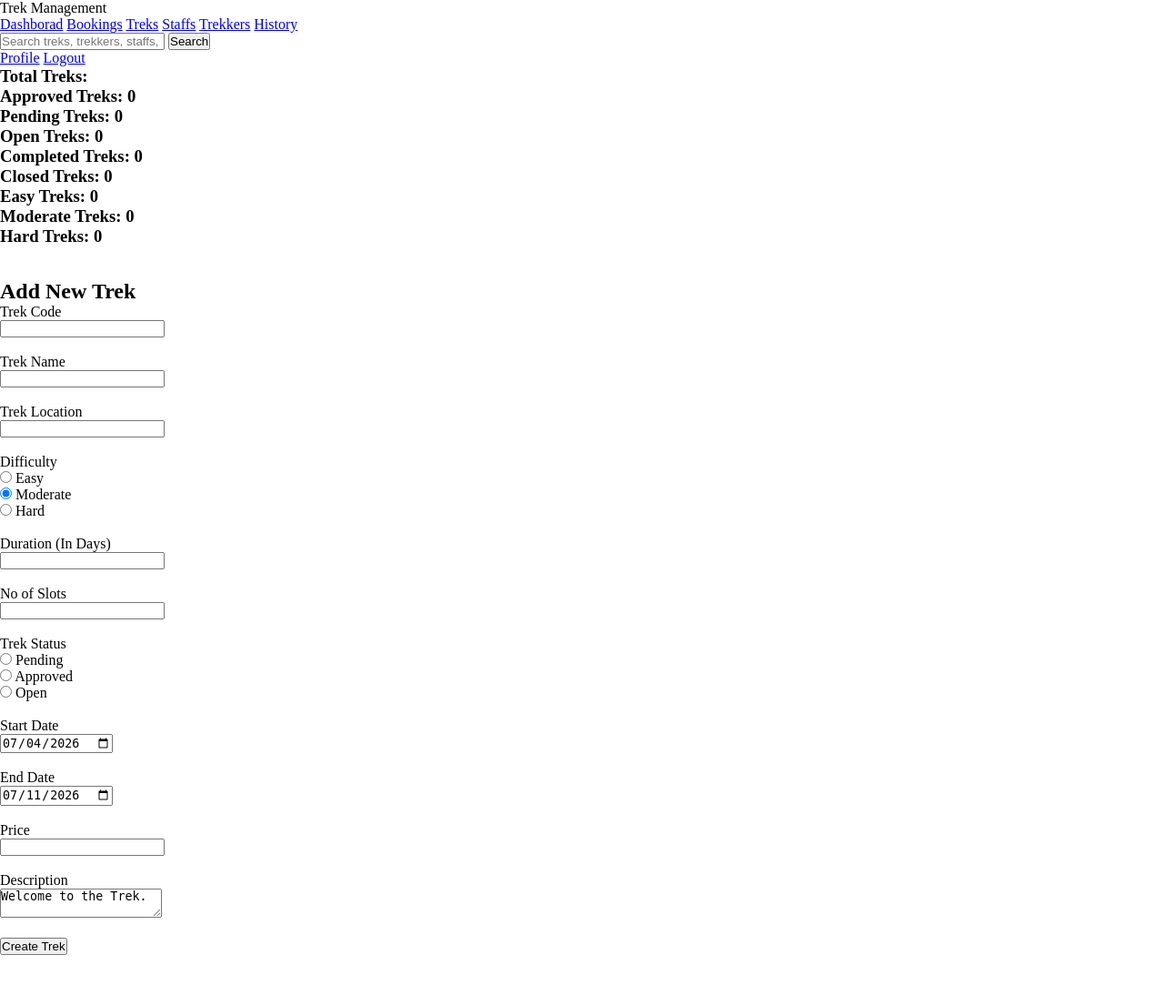
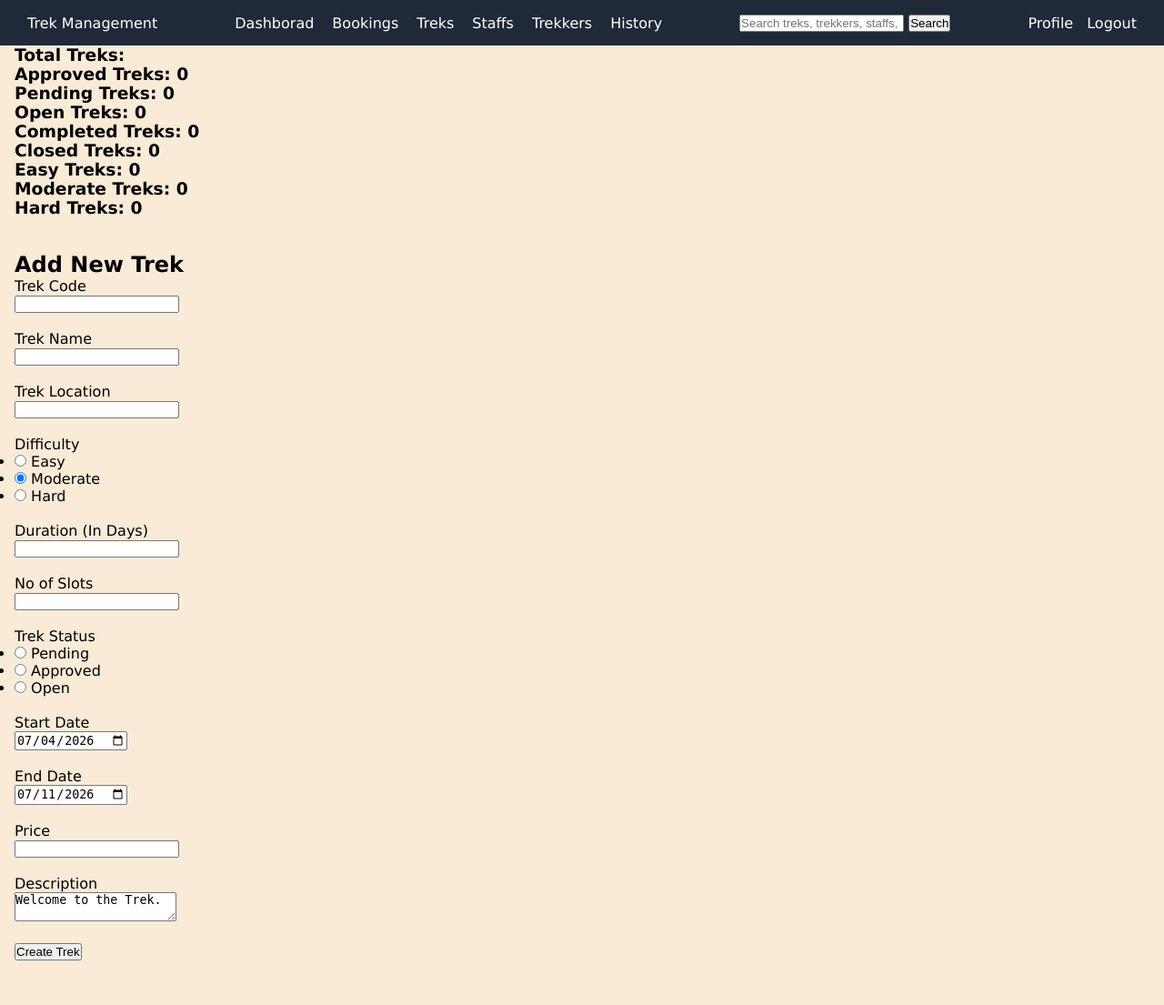
Before and after one commit to yrajnishds/trekking-management-application, a Flask app: page /admin/trek in a window 1280 px wide. Shown: the top 1105 px of the page at 91% size. Run offline with Flask 3, Linux system fonts and the light colour scheme; a user stored in the database is signed in; data comes from the database, SQL or seed files in the repository; data that the repository does not hold is empty.

Commit message:
style: page setup and nav-bar design

```diff
--- a/static/style.css
+++ b/static/style.css
@@ -1,5 +1,46 @@
+
+
 * {
     margin: 0;
     padding: 0;
     box-sizing: border-box;
 }
+
+body {
+    background-color: antiquewhite;
+    color: black;
+    display: flex;
+    flex-direction: column;
+    min-height: 100vh;
+    font-family: 'Lucida Sans', 'Lucida Sans Regular', 'Lucida Grande', 'Lucida Sans Unicode', Geneva, Verdana, sans-serif;
+
+}
+
+
+nav {
+    display: flex;
+    justify-content: space-between;
+    align-items: center;
+    padding: 15px 30px;
+    background: #1f2937;
+    color: white;
+}
+nav a {
+    text-decoration: none;
+    color: white;
+}
+
+.nav-links {
+    display: flex;
+    gap: 20px;
+}
+
+.actions {
+    display: flex;
+    gap: 15px;
+}
+
+main {
+    flex: 1;
+    padding: 0 1rem;
+}
--- a/templates/admin/navbar.html
+++ b/templates/admin/navbar.html
@@ -1,10 +1,10 @@
 <nav>
-    <div>
+    <div class="logo">
         Trek Management
     </div>
     <!-- Nav Links -->
 
-    <div>
+    <div class="nav-links">
         <a href="{{ url_for('admin.dashboard') }}">Dashborad</a>
         <a href="{{ url_for('admin.booking') }}">Bookings</a>
         <a href="{{ url_for('admin.trek') }}">Treks</a>
@@ -13,14 +13,14 @@
         <a href="{{ url_for('admin.history') }}">History</a>
     </div>
     <!-- Search Bar-->
-    <div>
+    <div class="search-bar">
         <form action="">
             <input type="text" placeholder="Search treks, trekkers, staffs, bookings...">
             <button type="submit">Search</button>
         </form>
     </div>
     <!-- Action Links -->
-    <div>
+    <div class="actions">
         <a href="{{ url_for('admin.profile') }}">Profile</a>
         <a href="{{ url_for('auth.logout') }}">Logout</a>
     </div>
```
Also changed, not shown: routes/staff.py (+5 -2 lines), templates/staff/navbar.html (+4 -4 lines), templates/trekker/navbar.html (+4 -4 lines).
